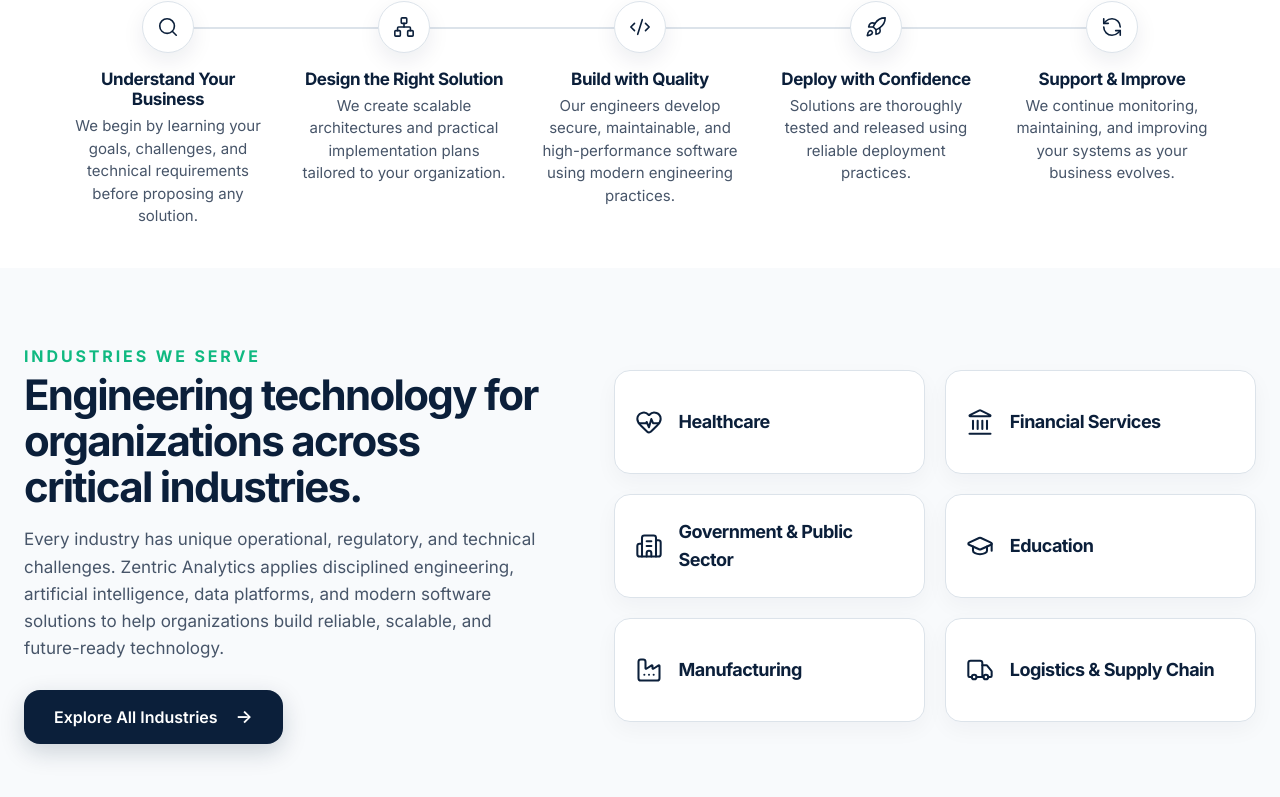
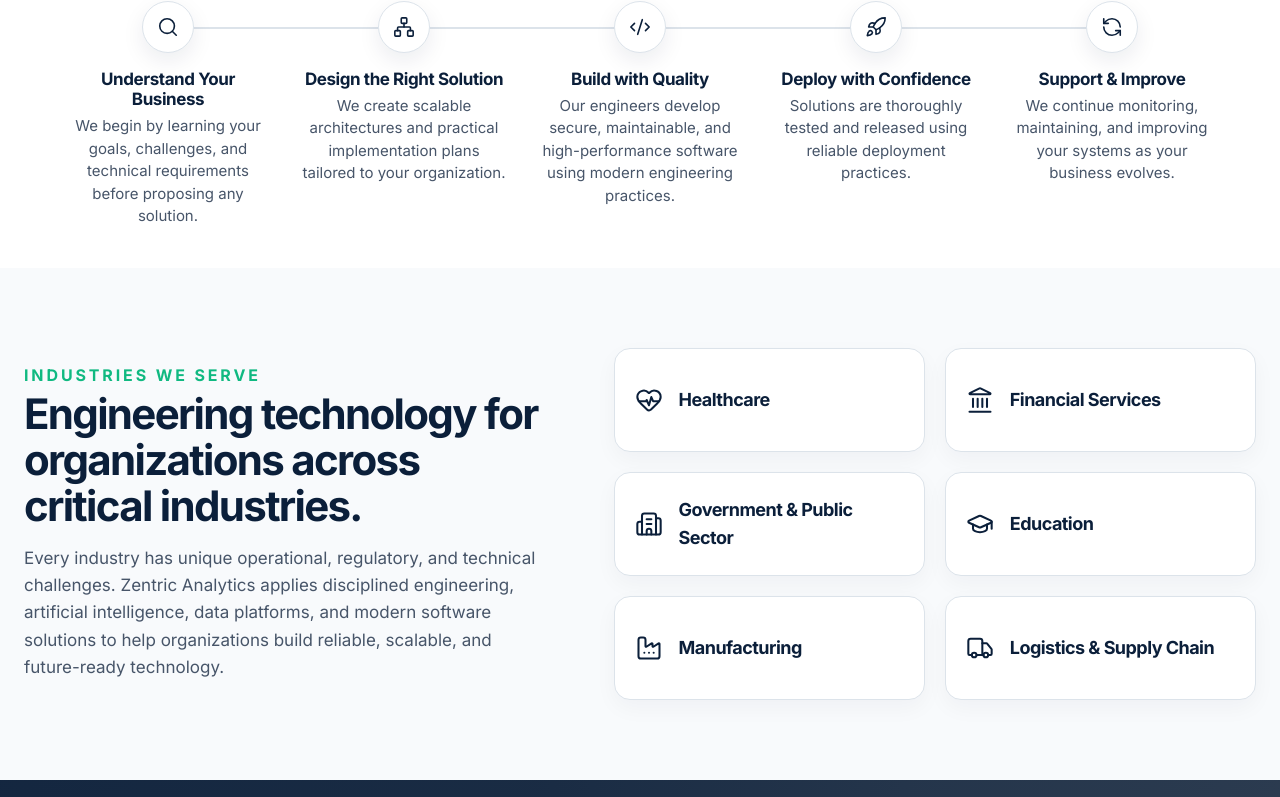
Before and after one commit to Zentric-Analytics/Zentricanalytics.com, a Next.js app: page / in a window 1280 px wide. Shown: the part 2000-2797 px from the top of the page. Built offline with nearby package versions, Linux system fonts and the light colour scheme; grey boxes are pictures that could not be loaded.

Commit message:
Remove industries section CTA

```diff
--- a/src/app/page.tsx
+++ b/src/app/page.tsx
@@ -275,13 +275,6 @@ export default function Home() {
               description="Every industry has unique operational, regulatory, and technical challenges. Zentric Analytics applies disciplined engineering, artificial intelligence, data platforms, and modern software solutions to help organizations build reliable, scalable, and future-ready technology."
               className="[&>p:first-child]:mb-2 [&>p:last-child]:mt-4 [&>p:last-child]:max-w-[36rem]"
             />
-
-            <Link className="btn zentric-primary-cta mt-7 w-full justify-center sm:w-auto" href="/industries">
-              <span>Explore All Industries</span>
-              <span className="zentric-primary-cta__arrow" aria-hidden="true">
-                →
-              </span>
-            </Link>
           </div>
 
           <IndustriesIconGrid />
```
